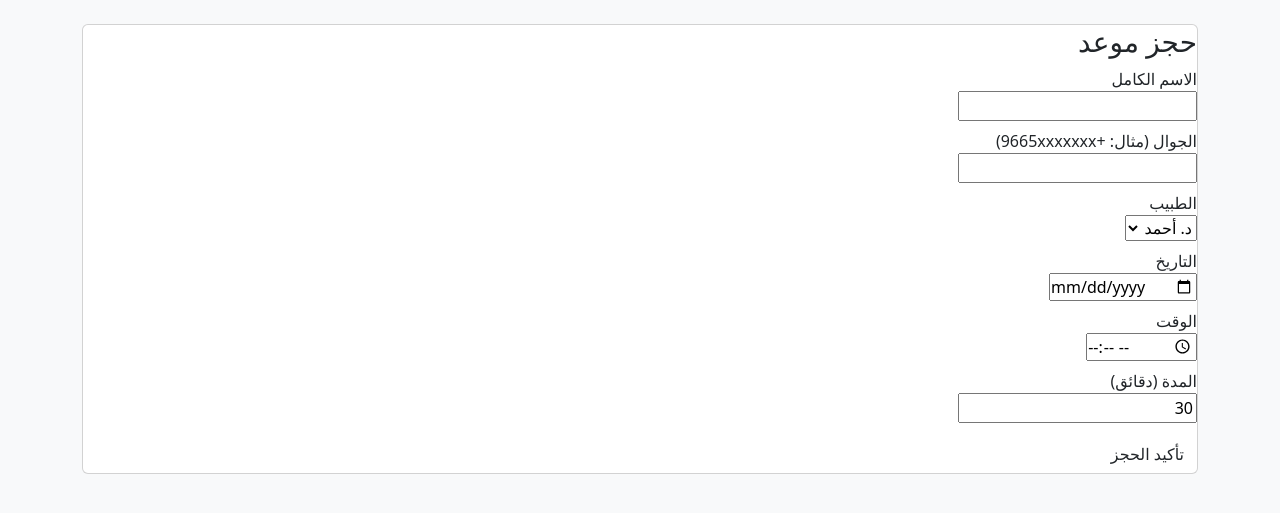
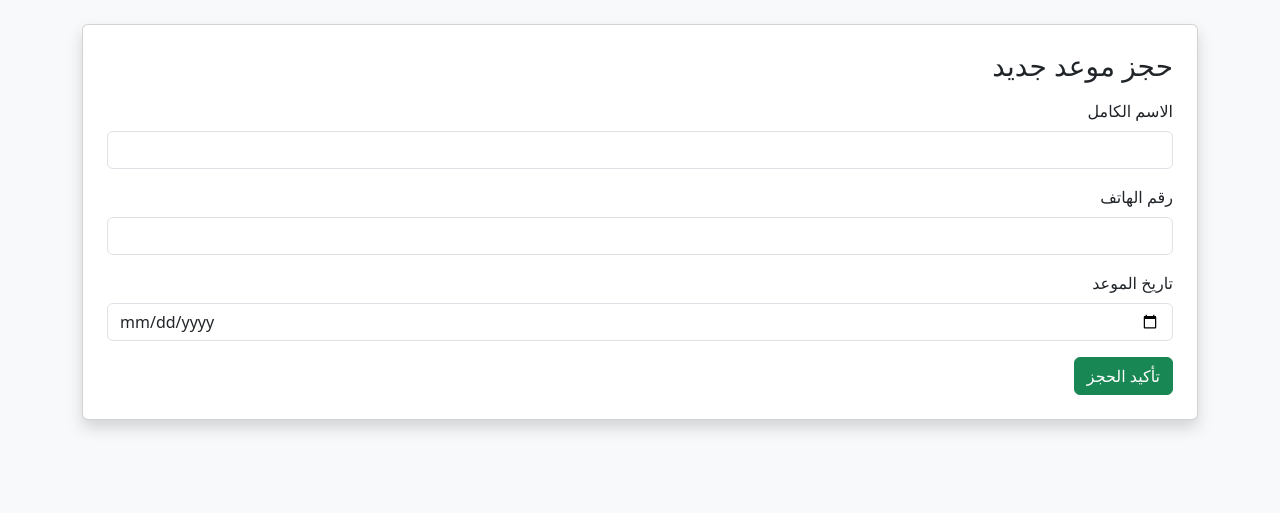
Before and after one commit to mshrf3334-star/clinic-appointments, a Flask app: page /book in a window 1280 px wide. Shown: the part 56-569 px from the top of the page. Run offline with Flask 3, Linux system fonts and the light colour scheme; data comes from the database, SQL or seed files in the repository.

Commit message:
Update appointment_form.html

```diff
--- a/templates/appointment_form.html
+++ b/templates/appointment_form.html
@@ -1,24 +1,24 @@
 {% extends "base.html" %}
+
+{% block title %}حجز موعد{% endblock %}
+
 {% block content %}
-<div class="card">
-  <h3>حجز موعد</h3>
-  <form method="post">
-    <div><label>الاسم الكامل</label><br><input class="input" name="full_name" required></div>
-    <div style="margin-top:8px;"><label>الجوال (مثال: +9665xxxxxxx)</label><br><input class="input" name="phone" required></div>
-
-    <div style="margin-top:8px;"><label>الطبيب</label><br>
-      <select class="input" name="doctor_id" required>
-        {% for d in doctors %}
-          <option value="{{ d.id }}">{{ d.name }}</option>
-        {% endfor %}
-      </select>
+    <div class="card shadow p-4">
+        <h3 class="mb-3">حجز موعد جديد</h3>
+        <form method="POST" action="/appointments">
+            <div class="mb-3">
+                <label class="form-label">الاسم الكامل</label>
+                <input type="text" name="name" class="form-control" required>
+            </div>
+            <div class="mb-3">
+                <label class="form-label">رقم الهاتف</label>
+                <input type="text" name="phone" class="form-control" required>
+            </div>
+            <div class="mb-3">
+                <label class="form-label">تاريخ الموعد</label>
+                <input type="date" name="date" class="form-control" required>
+            </div>
+            <button type="submit" class="btn btn-success">تأكيد الحجز</button>
+        </form>
     </div>
-
-    <div style="margin-top:8px;"><label>التاريخ</label><br><input class="input" type="date" name="date" required></div>
-    <div style="margin-top:8px;"><label>الوقت</label><br><input class="input" type="time" name="time" required></div>
-    <div style="margin-top:8px;"><label>المدة (دقائق)</label><br><input class="input" type="number" name="duration" value="30" min="5"></div>
-
-    <div style="margin-top:12px;"><button class="btn">تأكيد الحجز</button></div>
-  </form>
-</div>
 {% endblock %}
```
